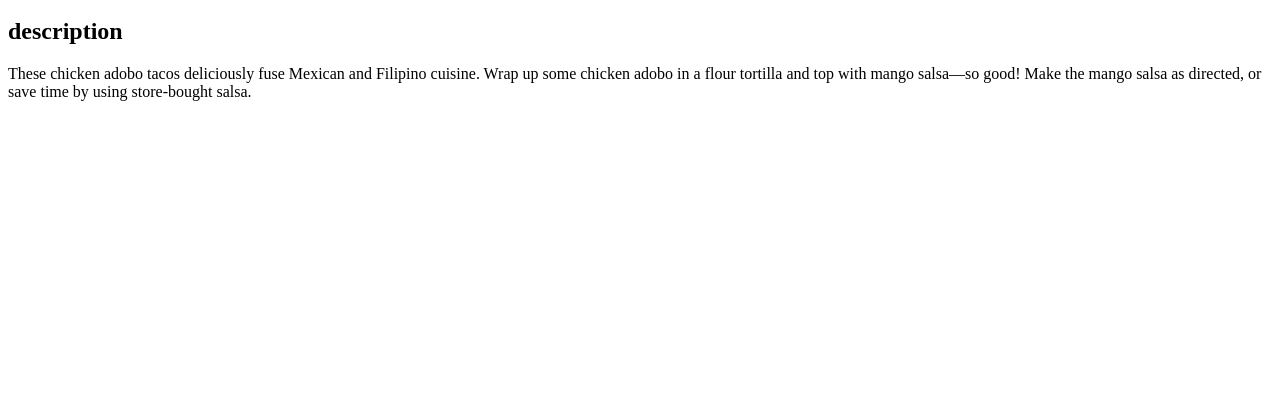
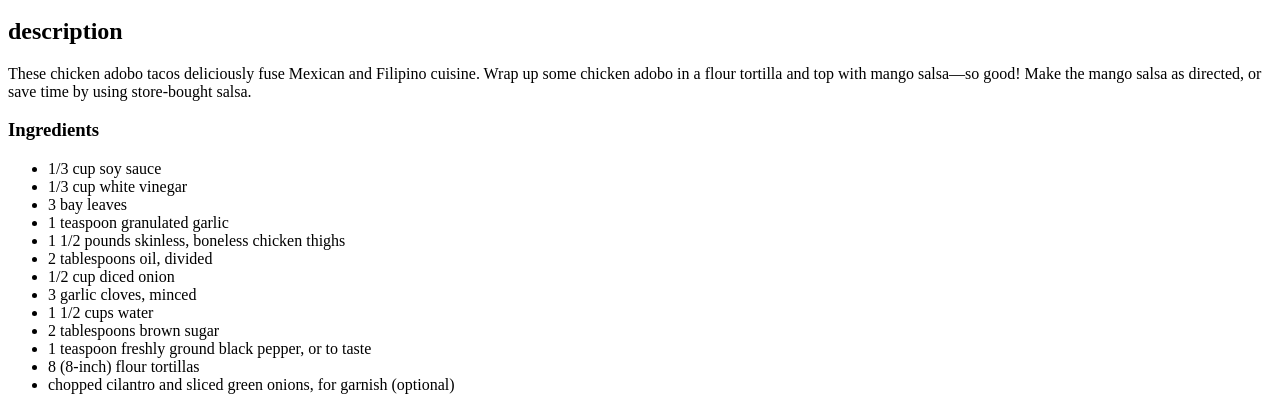
Before and after one commit to jahnyere/odin-recipes, a plain HTML site: page recipes/chickenadobotacos.html in a window 1280 px wide. Shown: the part 414-824 px from the top of the page. Before the commit the page ends 800 px from the top, so only its background shows below. Drawn offline with Linux system fonts and the light colour scheme.

Commit message:
add <ul> and <li> to ingredients

```diff
--- a/recipes/chickenadobotacos.html
+++ b/recipes/chickenadobotacos.html
@@ -16,7 +16,23 @@
 
   <p>These chicken adobo tacos deliciously fuse Mexican and Filipino cuisine. Wrap up some chicken adobo in a flour tortilla and top with mango salsa—so good! Make the mango salsa as directed, or save time by using store-bought salsa.</p>
 
-  <h3></h3>
+  <h3>Ingredients</h3>
+  <ul>
+    <li>1/3 cup soy sauce</li>
+    <li>1/3 cup white vinegar</li>
+    <li>3 bay leaves</li>
+    <li>1 teaspoon granulated garlic</li>
+    <li>1 1/2 pounds skinless, boneless chicken thighs</li>
+    <li>2 tablespoons oil, divided</li>
+    <li>1/2 cup diced onion</li>
+    <li>3 garlic cloves, minced</li>
+    <li>1 1/2 cups water</li>
+    <li>2 tablespoons brown sugar </li>
+    <li>1 teaspoon freshly ground black pepper, or to taste</li>
+    <li>8 (8-inch) flour tortillas</li>
+    <li>chopped cilantro and sliced green onions, for garnish (optional)</li>
+  </ul>
+
 
 
 
```
